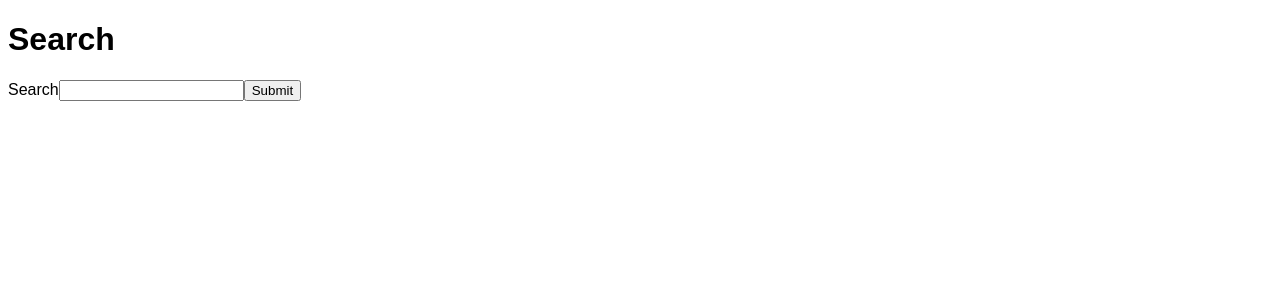
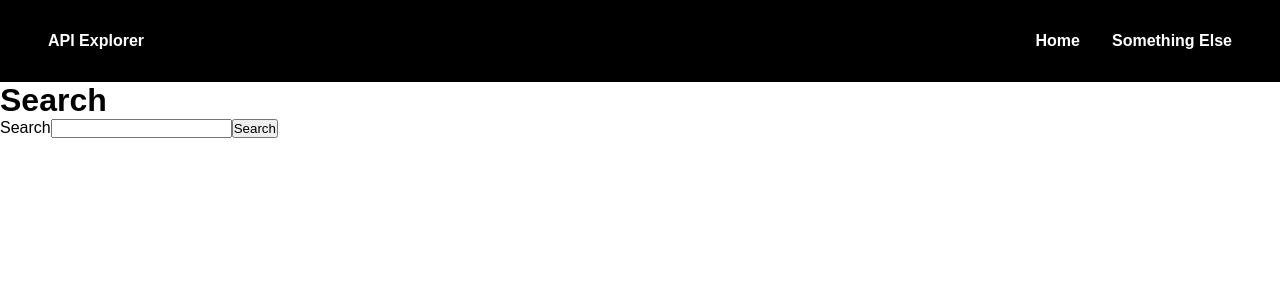
Before and after one commit to DinosDevv/APIexplorer, a React (Vite) app: page / in a window 1280 px wide. Shown: the top 300 px of the page. Built offline with nearby package versions, Linux system fonts and the light colour scheme.

Commit message:
Created and styled basic Header/Navigation Bar to quickly navigate through the pages while testing & debugging

```diff
--- a/src/App.tsx
+++ b/src/App.tsx
@@ -1,13 +1,16 @@
+import SearchButton from './components/SearchButton.tsx'
 import './styles/App.css'
 
 function App() {
+
+
   return(
-    <form action={`countryInfo/${document.getElementById("country")}`}>
+    <div>
       <h1>Search</h1>
       <label htmlFor="">Search</label>
       <input id="country" type="text" />
-      <input type="submit" />
-    </form>
+      <SearchButton />
+    </div>
   )
 }
 export default App
--- a/src/api/index.ts
+++ b/src/api/index.ts
@@ -2,7 +2,7 @@ import type { fetchedObj } from "../types/types";
 
 async function fetchCountry(countryName: string) : Promise<fetchedObj> {
   const response = await fetch(
-    `https://api.restcountries.com/countries/v5?q=${countryName}`,
+    `https://api.restcountries.com/countries/v5/names.common/${countryName}`,
     { headers: { 'Authorization': 'Bearer rc_live_7d2f7910cb0140a287d41b5f2810e83e' } }
   );
   const data : Promise<fetchedObj> = await response.json();
--- /dev/null
+++ b/src/components/Header.tsx
@@ -0,0 +1,15 @@
+import '../styles/Header.css'
+
+export default function Header() {
+  return(
+    <div className="header">
+      <div className="left">
+        <a href="/">API Explorer</a>
+      </div>
+      <div className="right">
+        <a href="/">Home</a>
+        <a href="/">Something Else</a>
+      </div>
+    </div>
+  )
+}
--- /dev/null
+++ b/src/components/SearchButton.tsx
@@ -0,0 +1,11 @@
+import { useNavigate } from "react-router"
+
+export default function SearchButton() {
+  const navigate = useNavigate()
+
+  return (
+    <button onClick={() => navigate(`/countryInfo/${document.getElementById('country')?.value}`)}>
+      Search
+    </button>
+  )
+}
--- a/src/main.tsx
+++ b/src/main.tsx
@@ -3,9 +3,11 @@ import { BrowserRouter, Routes, Route } from "react-router";
 import './styles/index.css'
 import App from './App.tsx'
 import InformationPage from './pages/InformationPage.tsx';
+import Header from './components/Header.tsx';
 
 createRoot(document.getElementById('root')!).render(
   <BrowserRouter>
+  <Header />
     <Routes>
       <Route path="/" element={<App />}/>
       <Route path="/countryInfo/:countryName" element={<InformationPage />} />
--- a/src/pages/InformationPage.tsx
+++ b/src/pages/InformationPage.tsx
@@ -9,6 +9,7 @@ export default function InformationPage() {
   const [name, setName] = useState('')
   const [flagUrl, setFlagUrl] = useState('../empty.svg')
   const [flagDesc, setFlagDesc] = useState('')
+  const [continents, setContinents] = useState([])
 
   useEffect(() => {
     async function getCountry() {
@@ -17,6 +18,7 @@ export default function InformationPage() {
         setName(fetchedObj.data.objects[0].names.common)
         setFlagUrl(fetchedObj.data.objects[0].flag.url_svg)
         setFlagDesc(fetchedObj.data.objects[0].flag.description)
+        setContinents(fetchedObj.data.objects[0].continents)
       }
     }
     getCountry()
@@ -30,6 +32,7 @@ export default function InformationPage() {
       <h1>Information for: { name }</h1>
       <img src={flagUrl} alt="" />
       <p>{flagDesc}</p>
+      <p>{continents}</p>
     </>
 
   )
--- /dev/null
+++ b/src/styles/Header.css
@@ -0,0 +1,13 @@
+.header{
+  background-color: black;
+  padding: 2rem;
+  display: flex;
+  flex-direction: row;
+  justify-content: space-between;
+}
+.header a{
+  margin: 0 1rem 0 1rem;
+  text-decoration: none;
+  color: white;
+  font-weight: bold;
+}
--- a/src/styles/index.css
+++ b/src/styles/index.css
@@ -0,0 +1,4 @@
+*{
+  margin: 0;
+  padding: 0;
+}
```
